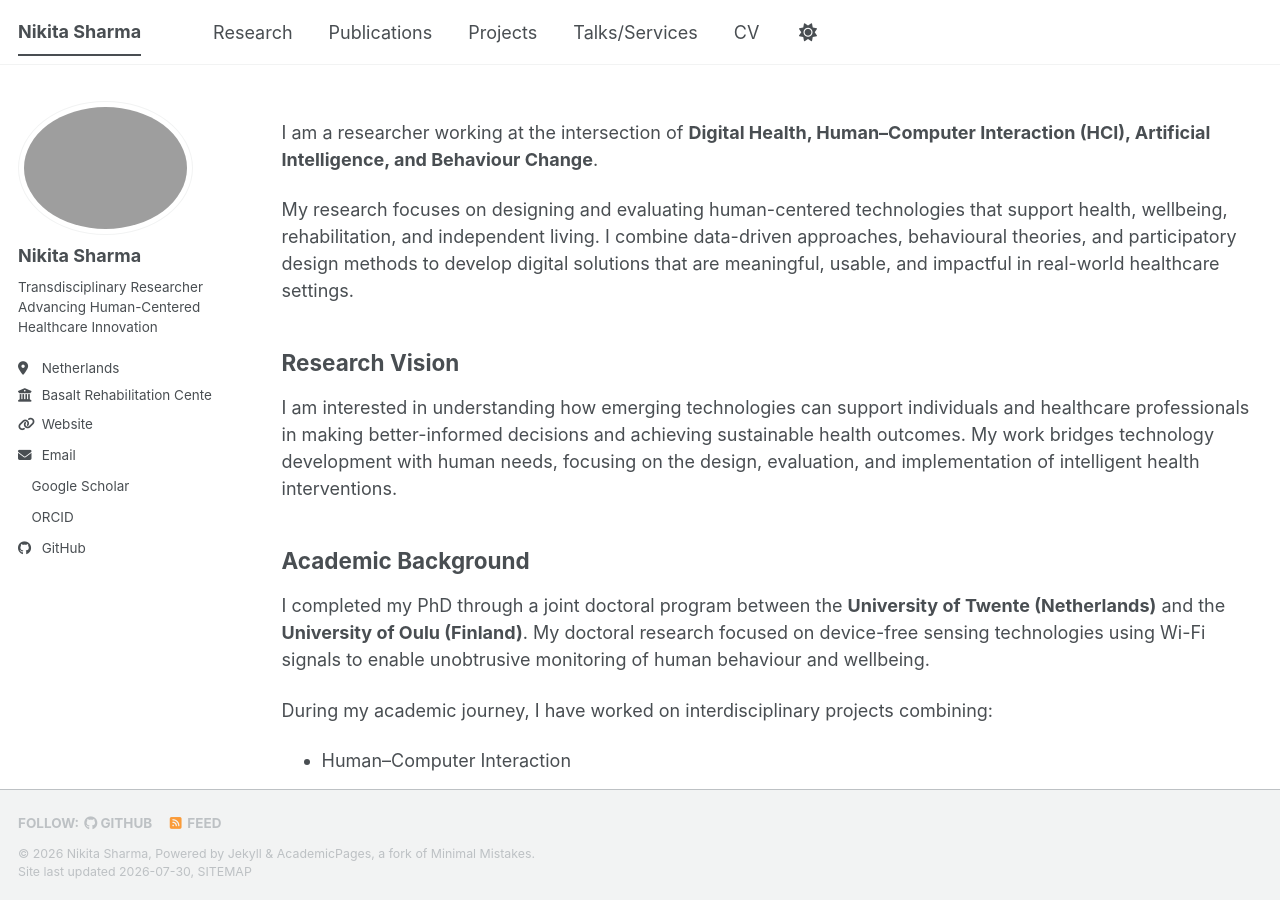
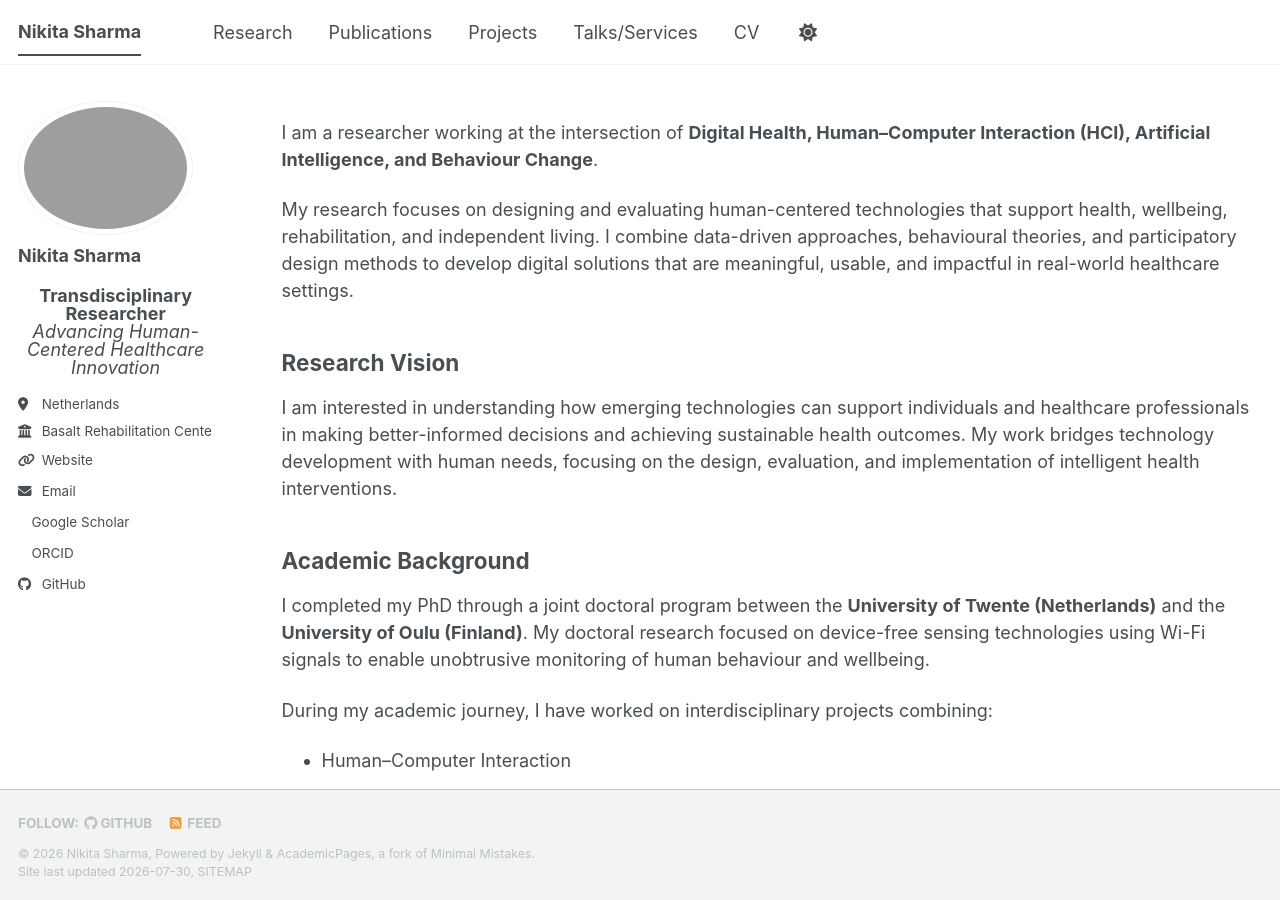
Before and after one commit to nikitasharma14/Portfolio, a Jekyll site: the page built from _pages/about.md, in a window 1280 px wide and 900 px high. Built offline with Jekyll 4.4.1, drawn with Linux system fonts in a browser that asks for light colours; a style sheet for code colours, icons or effects is not loaded.

Commit message:
Update _config.yml

```diff
--- a/_config.yml
+++ b/_config.yml
@@ -26,7 +26,7 @@ author:
   avatar           : "image.png"
   name             : "Nikita Sharma"
   pronouns         :
-  bio              : "Transdisciplinary Researcher <br> Advancing Human-Centered Healthcare Innovation"
+  bio              : "<div style='text-align:center;'><strong>Transdisciplinary Researcher</strong><br><em>Advancing Human-Centered Healthcare Innovation</em></div>"
   location         : "Netherlands"
   employer         : "Basalt Rehabilitation Center"
   uri              : "https://nikitasharma14.github.io/Portfolio/"
```
